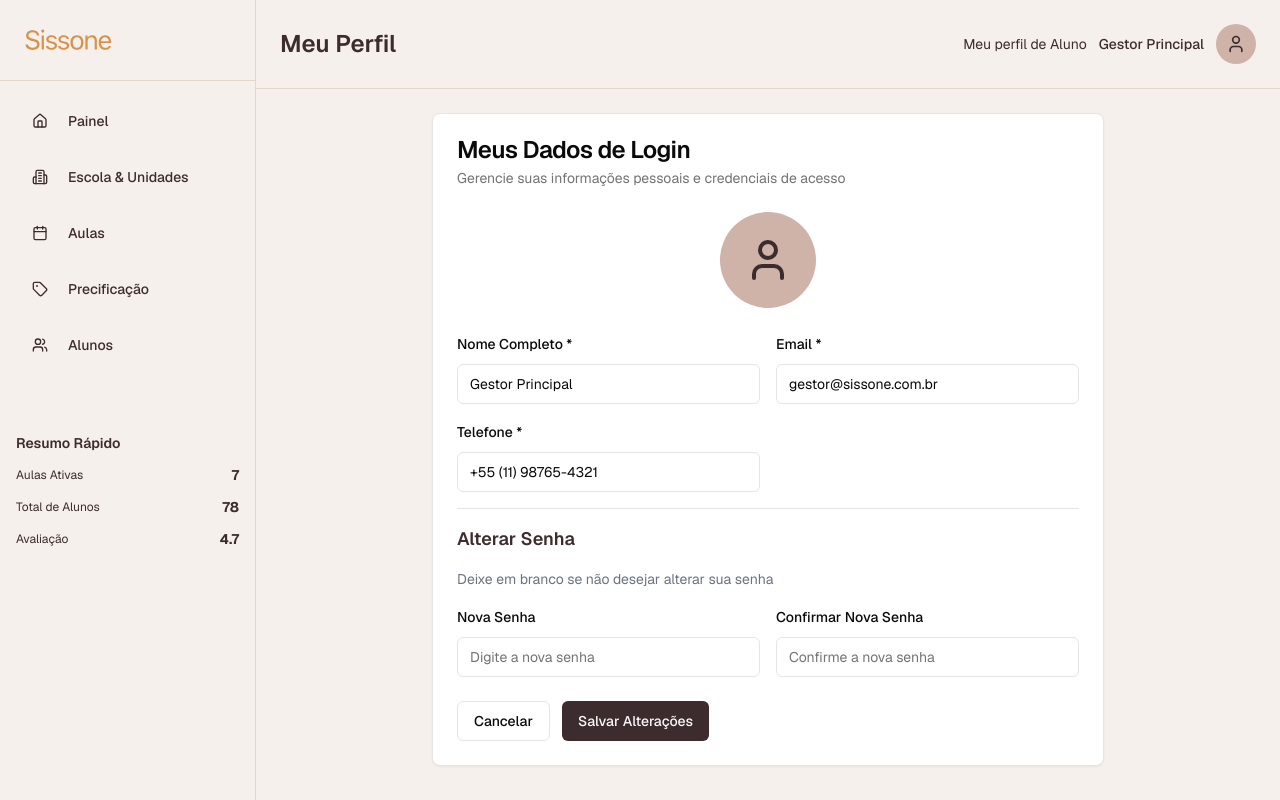
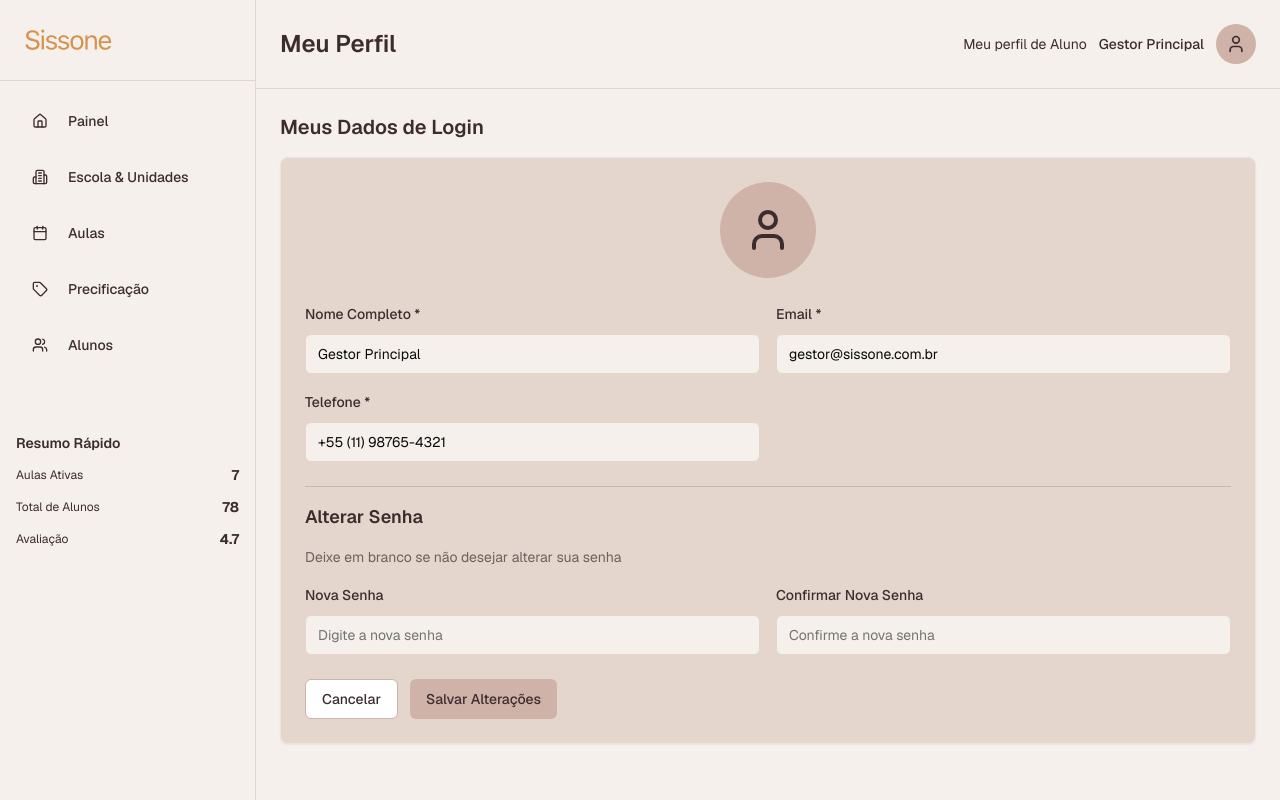
Before and after one commit to polvora-design/sissone-01, a Next.js app: page / in a window 1280 px wide. Both pictures are taken after a click on the button "Gestor Principal". Built offline with nearby package versions, Linux system fonts and the light colour scheme.

Commit message:
style: update login data container style for consistency
Apply beige background, light input styling, and theme color alignment

#VERCEL_SKIP

Co-authored-by: Pólvora Design <220790520+polvora-design@users.noreply.github.com>

```diff
--- a/sissone-responsive-prototype.tsx
+++ b/sissone-responsive-prototype.tsx
@@ -2,7 +2,7 @@
 
 import { useState } from "react"
 import { Button } from "@/components/ui/button"
-import { Card, CardContent, CardDescription, CardFooter, CardHeader, CardTitle } from "@/components/ui/card"
+import { Card, CardContent, CardHeader, CardTitle } from "@/components/ui/card"
 import { Input } from "@/components/ui/input"
 import { Label } from "@/components/ui/label"
 import { Textarea } from "@/components/ui/textarea"
@@ -3090,17 +3090,13 @@ export default function SissoneResponsivePrototype() {
 
   const renderUserProfile = () => (
     <div className="p-4 lg:p-6 pb-24 lg:pb-6">
-      {" "}
-      {/* Added padding to match other screens */}
-      <div className="max-w-2xl mx-auto">
-        {" "}
-        {/* Centering content */}
-        <Card>
-          <CardHeader>
-            <CardTitle>Meus Dados de Login</CardTitle>
-            <CardDescription>Gerencie suas informações pessoais e credenciais de acesso</CardDescription>
-          </CardHeader>
-          <CardContent className="space-y-4">
+      <div className="max-w-6xl mx-auto space-y-8">
+        <div>
+          <h2 className="text-lg lg:text-xl font-semibold mb-4" style={{ color: "#3D2C2E" }}>
+            Meus Dados de Login
+          </h2>
+          <Card style={{ backgroundColor: "#E5D6CD" }}>
+            <CardContent className="p-6">
               <div className="flex justify-center mb-6">
                 <div
                   className="w-24 h-24 rounded-full flex items-center justify-center"
@@ -3112,82 +3108,106 @@ export default function SissoneResponsivePrototype() {
 
               <div className="grid gap-4 md:grid-cols-2">
                 <div className="space-y-2">
-                <Label htmlFor="profile-name">Nome Completo *</Label>
+                  <Label htmlFor="profile-name" style={{ color: "#3D2C2E" }}>
+                    Nome Completo *
+                  </Label>
                   <Input
                     id="profile-name"
                     value={userProfileForm.name}
                     onChange={(e) => setUserProfileForm({ ...userProfileForm, name: e.target.value })}
                     placeholder="Digite seu nome"
+                    style={{ backgroundColor: "#F5F0EB", borderColor: "#E5D6CD" }}
                   />
                 </div>
 
                 <div className="space-y-2">
-                <Label htmlFor="profile-email">Email *</Label>
+                  <Label htmlFor="profile-email" style={{ color: "#3D2C2E" }}>
+                    Email *
+                  </Label>
                   <Input
                     id="profile-email"
                     type="email"
                     value={userProfileForm.email}
                     onChange={(e) => setUserProfileForm({ ...userProfileForm, email: e.target.value })}
                     placeholder="seu@email.com"
+                    style={{ backgroundColor: "#F5F0EB", borderColor: "#E5D6CD" }}
                   />
                 </div>
 
                 <div className="space-y-2">
-                <Label htmlFor="profile-phone">Telefone *</Label>
+                  <Label htmlFor="profile-phone" style={{ color: "#3D2C2E" }}>
+                    Telefone *
+                  </Label>
                   <Input
                     id="profile-phone"
                     type="tel"
                     value={userProfileForm.phone}
                     onChange={(e) => setUserProfileForm({ ...userProfileForm, phone: e.target.value })}
                     placeholder="+55 (11) 98765-4321"
-                />
-              </div>
-            </div>
-
-            <div className="border-t pt-4 mt-6">
+                    style={{ backgroundColor: "#F5F0EB", borderColor: "#E5D6CD" }}
+                  />
+                </div>
+              </div>
+
+              <div className="border-t pt-4 mt-6" style={{ borderColor: "#CFB2A8" }}>
                 <h3 className="text-lg font-semibold mb-4" style={{ color: "#3D2C2E" }}>
                   Alterar Senha
                 </h3>
-              <p className="text-sm text-gray-500 mb-4">Deixe em branco se não desejar alterar sua senha</p>
+                <p className="text-sm mb-4" style={{ color: "#3D2C2E", opacity: 0.7 }}>
+                  Deixe em branco se não desejar alterar sua senha
+                </p>
 
                 <div className="grid gap-4 md:grid-cols-2">
                   <div className="space-y-2">
-                  <Label htmlFor="profile-password">Nova Senha</Label>
+                    <Label htmlFor="profile-password" style={{ color: "#3D2C2E" }}>
+                      Nova Senha
+                    </Label>
                     <Input
                       id="profile-password"
                       type="password"
                       value={userProfileForm.password}
                       onChange={(e) => setUserProfileForm({ ...userProfileForm, password: e.target.value })}
                       placeholder="Digite a nova senha"
+                      style={{ backgroundColor: "#F5F0EB", borderColor: "#E5D6CD" }}
                     />
                   </div>
 
                   <div className="space-y-2">
-                  <Label htmlFor="profile-confirm-password">Confirmar Nova Senha</Label>
+                    <Label htmlFor="profile-confirm-password" style={{ color: "#3D2C2E" }}>
+                      Confirmar Nova Senha
+                    </Label>
                     <Input
                       id="profile-confirm-password"
                       type="password"
                       value={userProfileForm.confirmPassword}
                       onChange={(e) => setUserProfileForm({ ...userProfileForm, confirmPassword: e.target.value })}
                       placeholder="Confirme a nova senha"
-                  />
-                </div>
-              </div>
-            </div>
-          </CardContent>
-          <CardFooter className="flex flex-col sm:flex-row gap-3">
-            <Button onClick={() => navigateTo("dashboard")} variant="outline" className="w-full sm:w-auto">
+                      style={{ backgroundColor: "#F5F0EB", borderColor: "#E5D6CD" }}
+                    />
+                  </div>
+                </div>
+              </div>
+
+              <div className="flex flex-col sm:flex-row gap-3 mt-6">
+                <Button
+                  onClick={() => navigateTo("dashboard")}
+                  variant="outline"
+                  className="w-full sm:w-auto"
+                  style={{ borderColor: "#CFB2A8", color: "#3D2C2E" }}
+                >
                   Cancelar
                 </Button>
                 <Button
                   onClick={handleUserProfileUpdate}
                   className="w-full sm:w-auto"
-              style={{ backgroundColor: "#3D2C2E" }}
+                  style={{ backgroundColor: "#CFB2A8", color: "#3D2C2E" }}
                 >
                   Salvar Alterações
                 </Button>
-          </CardFooter>
+              </div>
+            </CardContent>
           </Card>
+        </div>
       </div>
     </div>
   )
```
Lines whose indentation alone changed are shown as unchanged.
